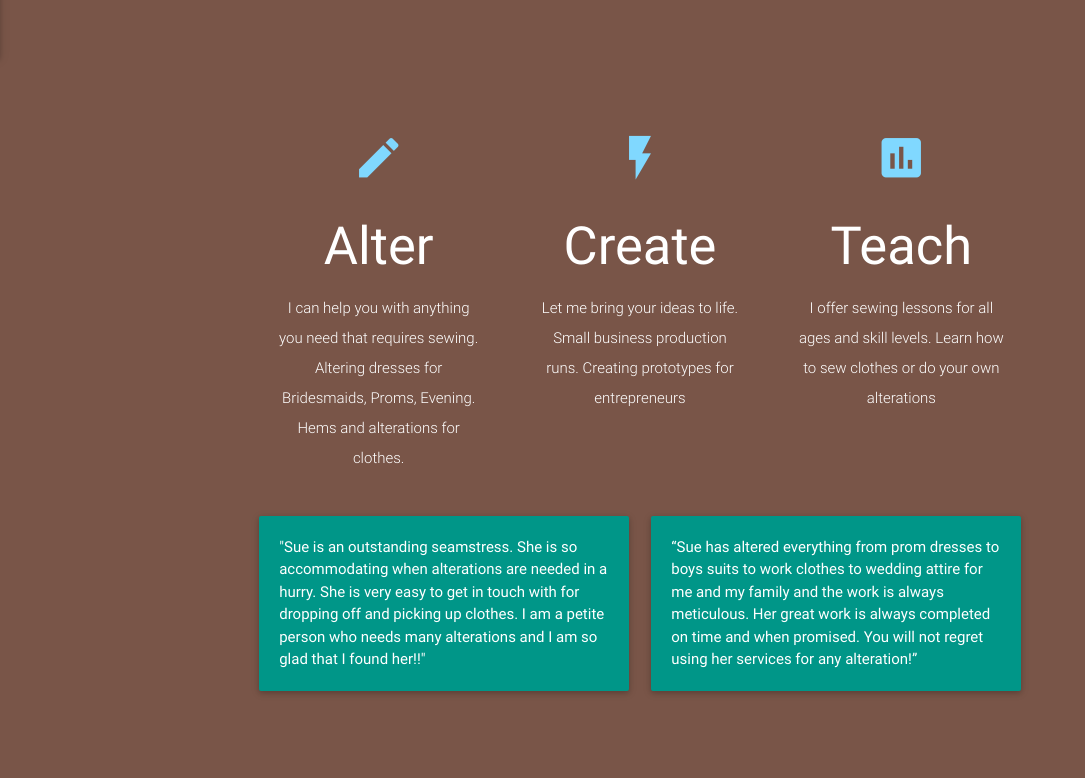
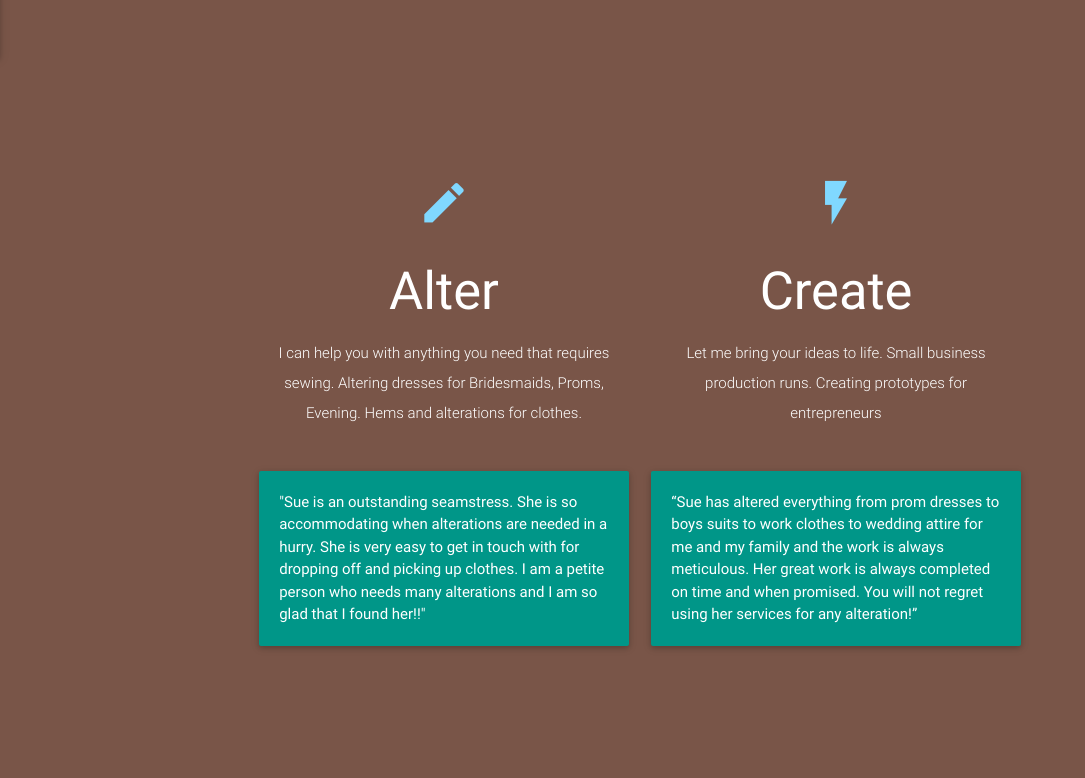
Before and after one commit to leeweisberger/suescustomsewing, a plain HTML site: page index.html in a window 1280 px wide. Shown: the part 802-1580 px from the top of the page, without its empty margins (0-1085 px from the left). Drawn offline with Linux system fonts and the light colour scheme; some packages are replaced by stand-ins of ours.

Commit message:
removed lessons

```diff
--- a/index.html
+++ b/index.html
@@ -61,7 +61,7 @@
         <!--   Icon Section   -->
         <div class="container">
           <div class="row">
-            <div class="col s12 m4 hoverable">
+            <div class="col s12 m6 hoverable">
               <div class="center icon-block">
                 <h3><i class="light-blue-text text-accent-1 material-icons">mode_edit</i></h3>
                 <h3>Alter</h3>
@@ -69,19 +69,11 @@
               </div>
             </div>
 
-            <div class="col s12 m4 hoverable">
+            <div class="col s12 m6 hoverable">
               <div class="center icon-block">
                 <h3><i class="light-blue-text text-accent-1 material-icons">flash_on</i></h3>
                 <h3>Create</h3>
                 <p class="light">Let me bring your ideas to life. Small business production runs. Creating prototypes for entrepreneurs</p>
-              </div>
-            </div>
-
-            <div class="col s12 m4 hoverable">
-              <div class="center icon-block">
-                <h3><i class="light-blue-text text-accent-1 material-icons">assessment</i></h3>
-                <h3>Teach</h3>
-                <p class="light">I offer sewing lessons for all ages and skill levels. Learn how to sew clothes or do your own alterations</p>
               </div>
             </div>
           </div>
@@ -235,20 +227,6 @@
               </ul>
             </div>
           </div>
-          <div id="slider4" class="col m6 s12 invisible hoverable">
-            <h4>Sewing Lessons</h4>
-            <div class="slider">
-              <ul class="slides">
-                <li>
-                  <img src="images/lesson.jpg">
-                  <div class="caption center-align">
-                    <h3>Sewing Lessons</h3>
-                    <h5 class="light grey-text text-lighten-3">All ages and skill levels!</h5>
-                  </div>
-                </li>
-              </ul>
-            </div>
-          </div>
         </div>
         </div>
     </div>
```
